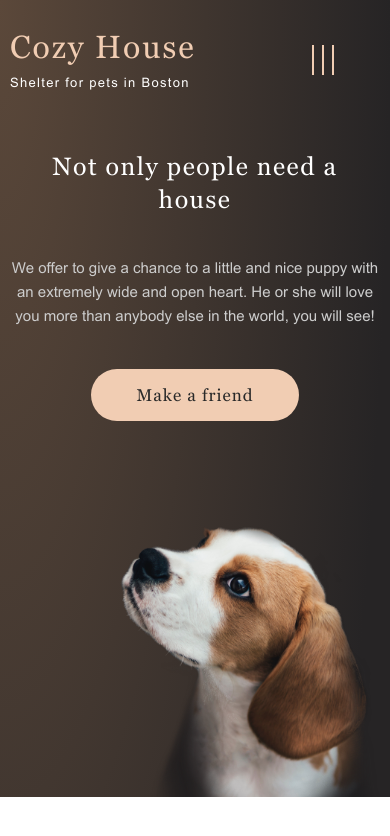
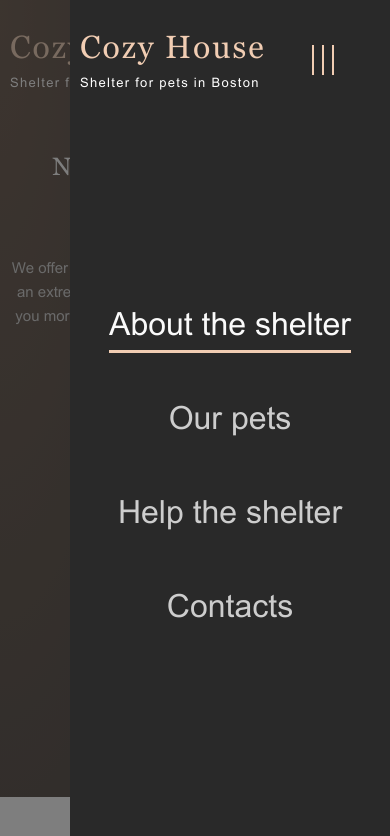
Before and after one commit to teame92/teame92-JSFE2022Q1, a plain HTML site: page shelter/pages/main/index.html in a window 390 px wide. Both pictures are taken after a click on the element 323 px from the left and 60 px from the top of the page. Shown: the top 836 px of the page. Drawn offline with nearby package versions, Linux system fonts and the light colour scheme.

Commit message:
feat: add burger menu

```diff
--- a/shelter/pages/main/index.html
+++ b/shelter/pages/main/index.html
@@ -10,7 +10,7 @@
     <title>Shelter</title>
 </head>
 
-<body>
+<body class="body">
     <header class="header">
         <div class="wrapper">
             <div class="header__inner">
--- a/shelter/pages/main/script.js
+++ b/shelter/pages/main/script.js
@@ -1,6 +1,11 @@
 const popup = document.querySelector('.popup')
 const btnPopup = document.querySelector('.btn-round__popup')
-const cards = document.querySelectorAll('.card a')
+const cards = document.querySelectorAll('.cards__slider')
+const burgerBtn = document.querySelector('.burger')
+const body = document.querySelector('.body')
+const logo = document.querySelector('.header__inner .logo')
+const header = document.querySelector('.header')
+const headerInner = document.querySelector('.header__inner').cloneNode(true)
 
 cards.forEach((v) => {
     v.addEventListener('click', (e) => {
@@ -28,7 +33,50 @@ popup.addEventListener('mouseover', (e) => {
 
 // burger
 
-const burgerBtn = document.querySelector('.burger')
-burgerBtn.addEventListener('click', (e) => {
-    burgerBtn.classList.toggle('burger__click')
+let modalOpen = false
+const div = document.createElement('div');
+div.classList.add('burger__section')
+div.insertAdjacentHTML('afterbegin', `<div class="burger__wrapper"></div>`);
+div.firstElementChild.append(headerInner);
+
+function burgerOpen() {
+    modalOpen = true
+    header.append(div)
+    burgerBtn.classList.add('burger__click')
+    body.classList.add('scroll')
+    logo.classList.add('logo__hidden')
+    document.querySelector('.burger__section').classList.add('burger__section-visible')
+    setTimeout(() => {
+            document.querySelector('.burger__wrapper').classList.add('burger__wrapper-open')
+        },
+        0
+    )
+}
+
+function burgerClose() {
+    modalOpen = false
+    burgerBtn.classList.remove('burger__click')
+    body.classList.remove('scroll')
+    logo.classList.remove('logo__hidden')
+    setTimeout(() => {
+            document.querySelector('.burger__section').classList.remove('burger__section-visible')
+        },
+        0
+    )
+
+    document.querySelector('.burger__wrapper').classList.remove('burger__wrapper-open')
+}
+
+document.addEventListener('click', (e) => {
+    if (e.target.closest('.burger') && !modalOpen) {
+        burgerOpen()
+    } else if (!e.target.closest('.burger__wrapper') || e.target.closest('.navbar__link')) {
+        burgerClose()
+    }
 })
+
+window.matchMedia('(min-width: 768px)').addListener((e) => {
+    if (modalOpen) {
+        burgerClose()
+    }
+})
--- a/shelter/pages/main/style.css
+++ b/shelter/pages/main/style.css
@@ -86,6 +86,15 @@ body {
     font-family: "Georgia", sans-serif;
 }
 
+.body {
+    position: relative;
+    overflow-x: hidden;
+}
+
+.scroll {
+    overflow: hidden;
+}
+
 .header {
     position: absolute;
     z-index: 1;
@@ -104,6 +113,10 @@ body {
     justify-content: space-between;
     align-items: center;
     padding: 60px 0;
+}
+
+.logo {
+    transition: 0.2s ease-in-out;
 }
 
 .logo a {
@@ -164,6 +177,78 @@ body {
     background-color: #F1CDB3;
     opacity: 0;
     transition: opacity .1s linear;
+}
+
+.burger__section {
+    width: 100%;
+    height: 100vh;
+    background: rgba(41, 41, 41, 0.6);
+    position: absolute;
+    opacity: 0;
+    visibility: hidden;
+    top: 0;
+    transition: 0.2s ease-in-out;
+}
+
+.burger__section-visible {
+    opacity: 1;
+    visibility: visible;
+}
+
+.burger__wrapper {
+    position: fixed;
+    right: -100%;
+    display: flex;
+    width: 100%;
+    max-width: 320px;
+    height: 100%;
+    background-color: #292929;
+    transition: 0.5s ease-in-out;
+    padding: 30px 10px 0;
+}
+
+.burger__wrapper-open {
+    right: 0;
+}
+
+.burger__section .header__inner {
+    width: 100%;
+    display: flex;
+    flex-direction: column;
+    align-items: start;
+    padding: 0;
+}
+
+.burger__section .logo {
+    width: 100%;
+    max-width: 186px;
+}
+
+.burger__section .header__navbar {
+    width: 100%;
+    height: 100%;
+    display: flex;
+    margin: 0 auto;
+    padding: 0;
+}
+
+.burger__section .burger {
+    display: none;
+}
+
+.burger__section .navbar {
+    display: flex;
+    flex-direction: column;
+    margin: auto;
+}
+
+.burger__section .navbar li:not(:first-child) {
+    margin-left: 0;
+    margin-top: 40px;
+}
+
+.burger__section .navbar__link {
+    font-size: 32px;
 }
 
 .active__link {
--- a/shelter/pages/pets/style.css
+++ b/shelter/pages/pets/style.css
@@ -86,6 +86,15 @@ body {
     font-family: "Georgia", sans-serif;
 }
 
+.body {
+    position: relative;
+    overflow-x: hidden;
+}
+
+.scroll {
+    overflow: hidden;
+}
+
 .header {
     position: fixed;
     width: 100%;
@@ -105,6 +114,10 @@ body {
     justify-content: space-between;
     align-items: center;
     padding: 30px 0 29px;
+}
+
+.logo {
+    transition: 0.2s ease-in-out;
 }
 
 .logo a {
@@ -166,6 +179,78 @@ body {
     background-color: #F1CDB3;
     opacity: 0;
     transition: opacity .1s linear;
+}
+
+.burger__section {
+    width: 100%;
+    height: 100vh;
+    background: rgba(41, 41, 41, 0.6);
+    position: absolute;
+    opacity: 0;
+    visibility: hidden;
+    top: 0;
+    transition: 0.2s ease-in-out;
+}
+
+.burger__section-visible {
+    opacity: 1;
+    visibility: visible;
+}
+
+.burger__wrapper {
+    position: fixed;
+    right: -100%;
+    display: flex;
+    width: 100%;
+    max-width: 320px;
+    height: 100%;
+    background-color: #FFF;
+    transition: 0.5s ease-in-out;
+    padding: 30px 10px 0;
+}
+
+.burger__wrapper-open {
+    right: 0;
+}
+
+.burger__section .header__inner {
+    width: 100%;
+    display: flex;
+    flex-direction: column;
+    align-items: start;
+    padding: 0;
+}
+
+.burger__section .logo {
+    width: 100%;
+    max-width: 186px;
+}
+
+.burger__section .header__navbar {
+    width: 100%;
+    height: 100%;
+    display: flex;
+    margin: 0 auto;
+    padding: 0;
+}
+
+.burger__section .burger {
+    display: none;
+}
+
+.burger__section .navbar {
+    display: flex;
+    flex-direction: column;
+    margin: auto;
+}
+
+.burger__section .navbar li:not(:first-child) {
+    margin-left: 0;
+    margin-top: 40px;
+}
+
+.burger__section .navbar__link {
+    font-size: 32px;
 }
 
 .active__link {
```
Also changed, not shown: shelter/pages/pets/index.html (+1 -1 lines), shelter/pages/pets/script.js (+54 -4 lines).
